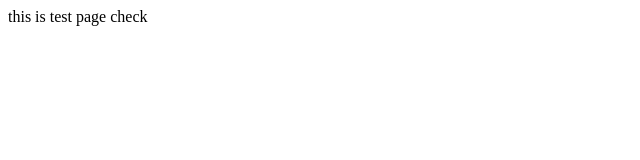
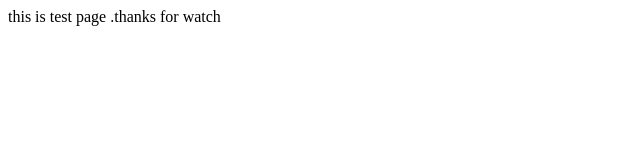
Before and after one commit to manobrata/imageBuild-jenkins, a plain HTML site: page index.html in a window 1280 px wide. Shown: the full height of the page, 0-640 px from the left. Drawn offline with Linux system fonts and the light colour scheme.

Commit message:
Update index.html

```diff
--- a/index.html
+++ b/index.html
@@ -1 +1 @@
-<html> this is test page check </html>
+<html> this is test page .thanks for watch </html>
```
